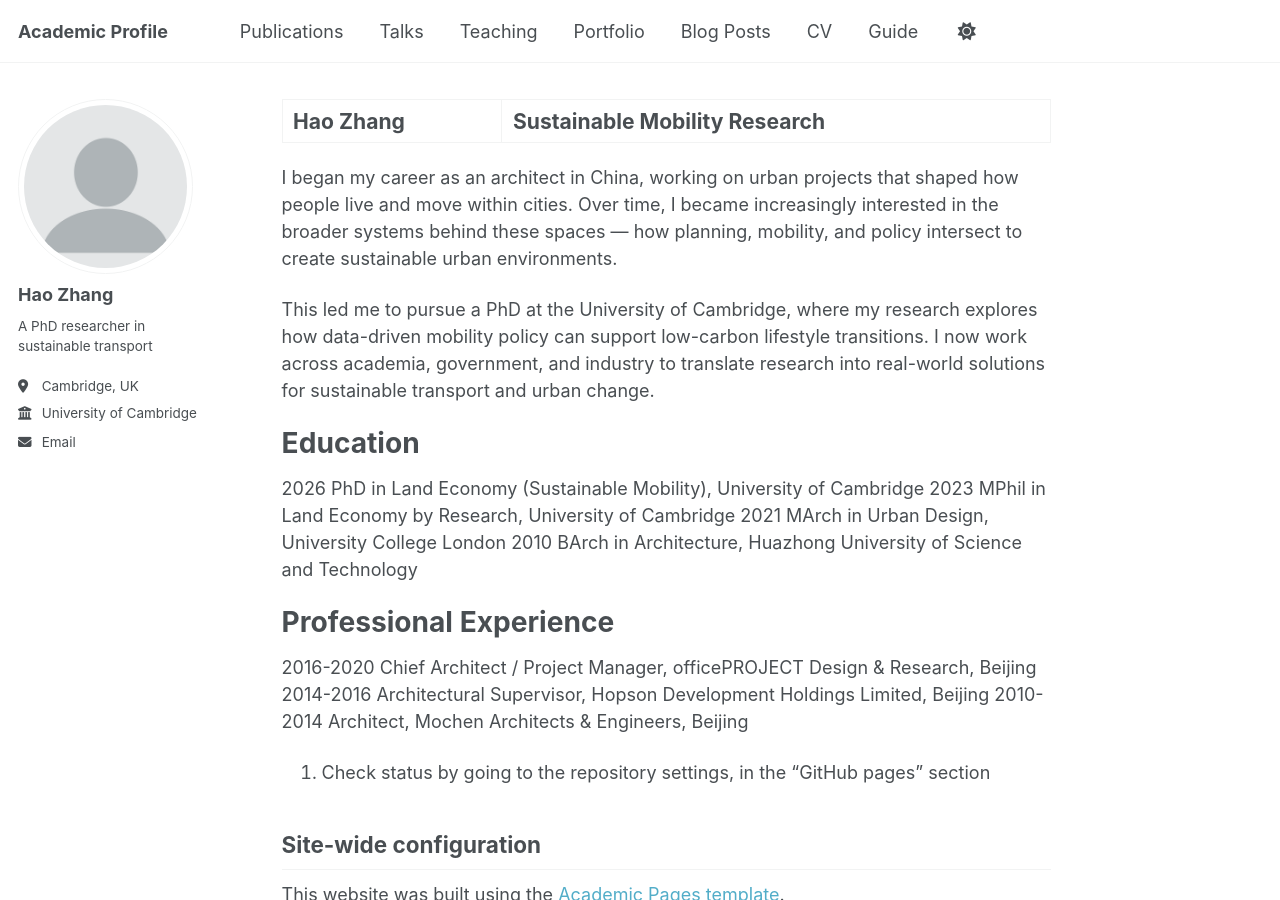
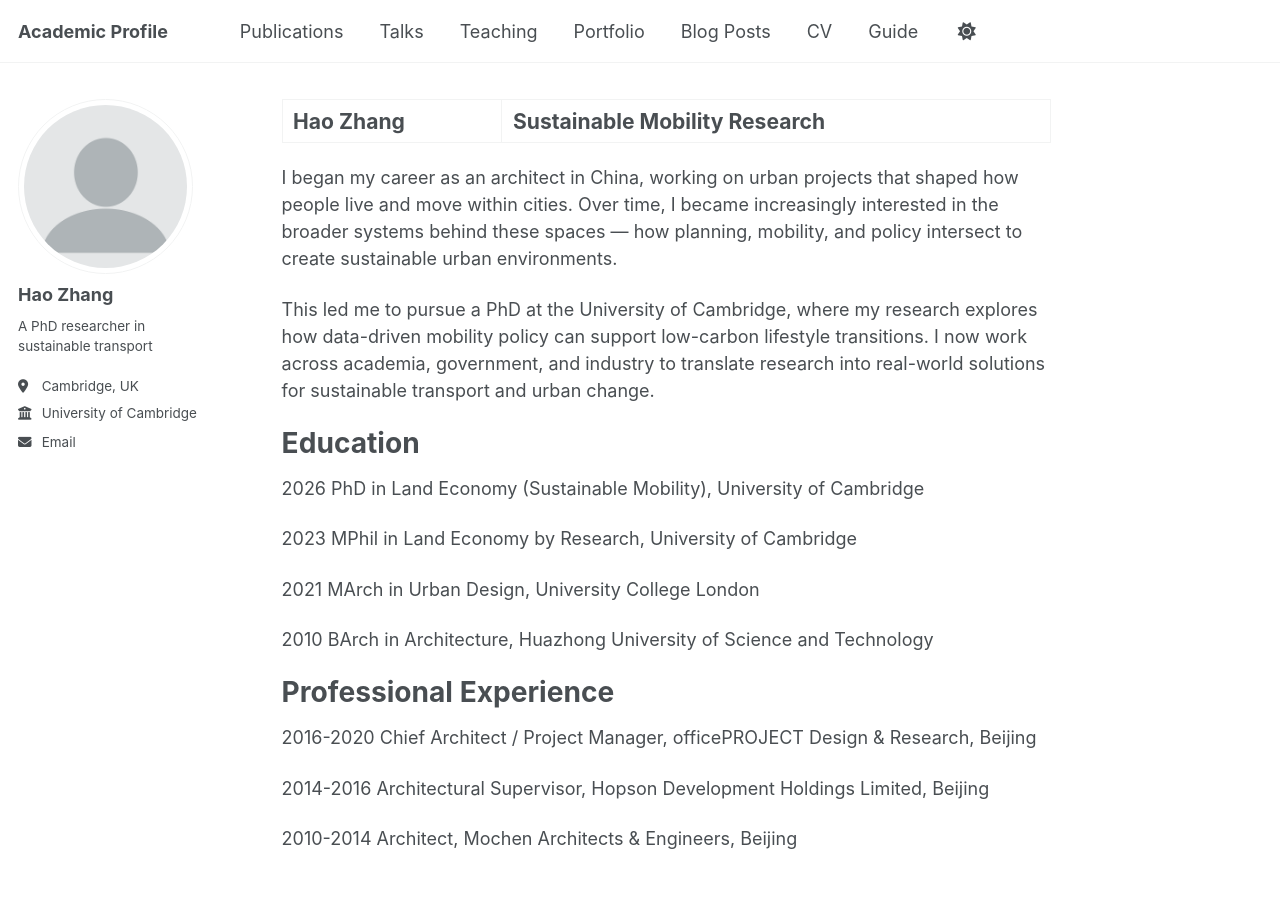
Before and after one commit to haozhang-work/academic, a Jekyll site: the page built from _pages/about.md, in a window 1280 px wide and 900 px high. Built offline with Jekyll 4.4.1, drawn with Linux system fonts in a browser that asks for light colours; a script that is not in the unit is left out.

Commit message:
Update about.md

```diff
--- a/_pages/about.md
+++ b/_pages/about.md
@@ -15,18 +15,23 @@ This led me to pursue a PhD at the University of Cambridge, where my research ex
 Education
 ======
 2026 PhD in Land Economy (Sustainable Mobility), University of Cambridge
+
 2023 MPhil in Land Economy by Research, University of Cambridge
+
 2021 MArch in Urban Design, University College London
+
 2010 BArch in Architecture, Huazhong University of Science and Technology
 
 
 Professional Experience
 ======
 2016-2020 Chief Architect / Project Manager, officePROJECT Design & Research, Beijing
+
 2014-2016 Architectural Supervisor, Hopson Development Holdings Limited, Beijing
+
 2010-2014 Architect, Mochen Architects & Engineers, Beijing
 
-1. Check status by going to the repository settings, in the "GitHub pages" section
+
 
 Site-wide configuration
 ------
```
